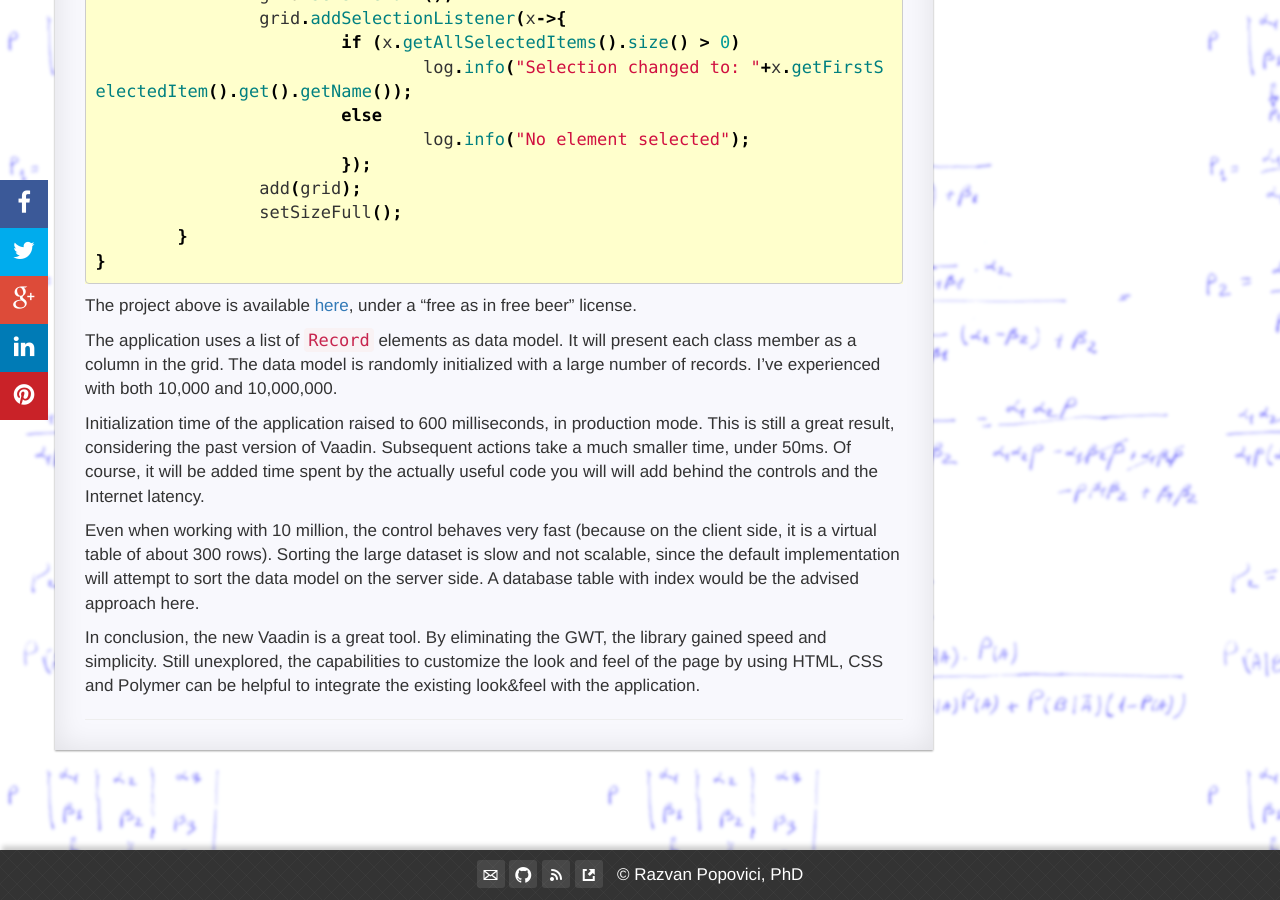
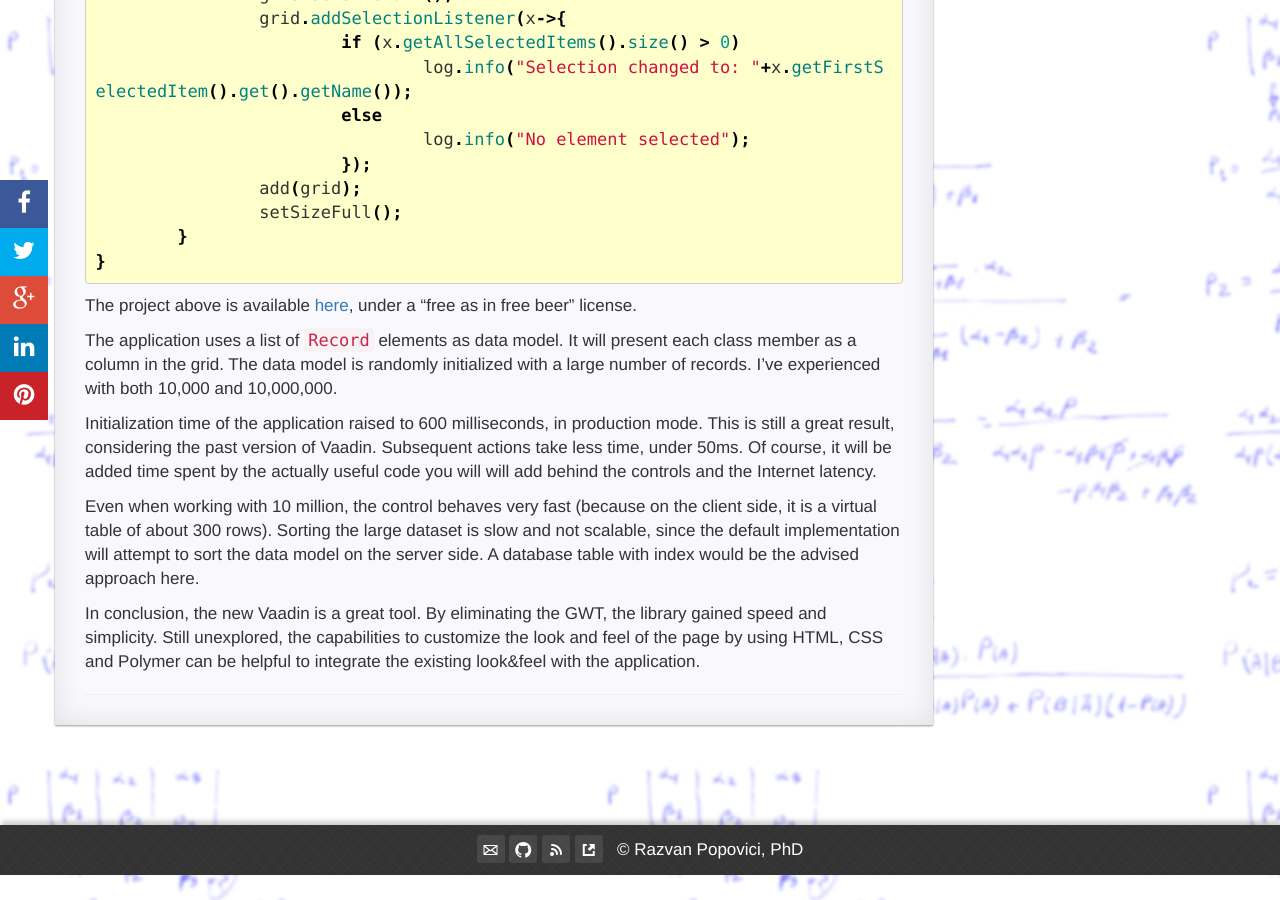
Before and after one commit to RazvanML/reco-link, a Jekyll site: the page built from _posts/2018-08-04-vaadin10.md, in a window 1280 px wide and 900 px high, scrolled down 9928 px. Built offline with Jekyll 4.4.1, drawn with Linux system fonts in a browser that asks for light colours; nearby versions of some CDN libraries; comment, search, counter and statistics services are not loaded.

Commit message:
Update 2018-08-04-vaadin10.md

```diff
--- a/_posts/2018-08-04-vaadin10.md
+++ b/_posts/2018-08-04-vaadin10.md
@@ -317,7 +317,7 @@ The project above is available <a href="{{'/static/v10/table.zip' | prepend: sit
 
 The application uses a list of ``Record`` elements as data model. It will present each class member as a column in the grid. The data model is randomly initialized with a large number of records. I've experienced with both 10,000 and 10,000,000.
 
-Initialization time of the application raised to 600 milliseconds, in production mode. This is still a great result, considering the past version of Vaadin. Subsequent actions take a much smaller time, under 50ms. Of course, it will be added time spent by the actually useful code you will will add behind the controls and the Internet latency.
+Initialization time of the application raised to 600 milliseconds, in production mode. This is still a great result, considering the past version of Vaadin. Subsequent actions take less time, under 50ms. Of course, it will be added time spent by the actually useful code you will will add behind the controls and the Internet latency.
 
 Even when working with 10 million, the control behaves very fast (because on the client side, it is a virtual table of about 300 rows). Sorting the large dataset is slow and not scalable, since the default implementation will attempt to sort the data model on the server side. A database table with index would be the advised approach here.
 
```
